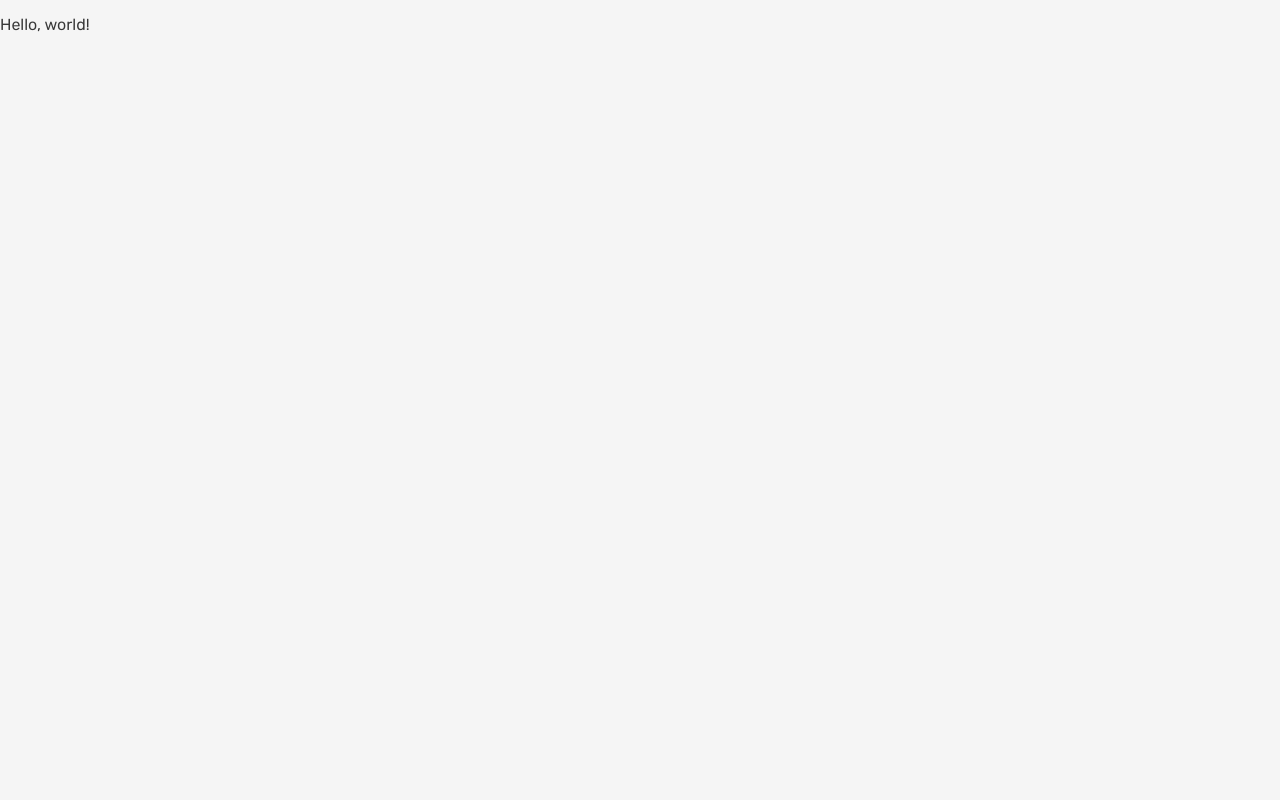
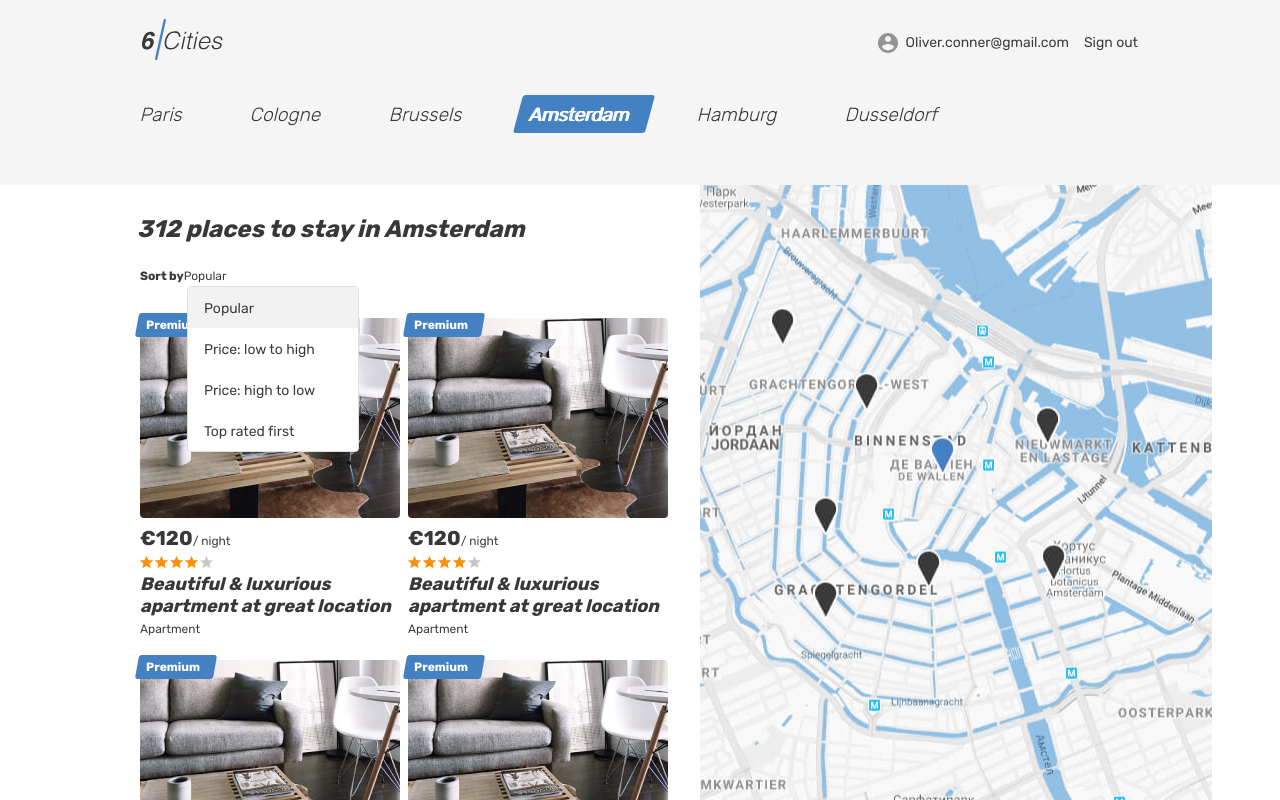
Before and after one commit to htmlacademy-react/1954435-six-cities-simple-11, a React (Create React App) app in the folder project/: page / in a window 1280 px wide. Built offline with nearby package versions, Linux system fonts and the light colour scheme.

Commit message:
Добавляет компонент главного экрана, карточки комнат

```diff
--- a/project/src/components/app/app.tsx
+++ b/project/src/components/app/app.tsx
@@ -1,5 +1,11 @@
-function App(): JSX.Element {
-  return <p>Hello, world!</p>;
+import MainScreen from '../../pages/main-screen/main-screen';
+
+type AppProps = {
+  placeCardCount: number;
+};
+
+function App({placeCardCount}: AppProps): JSX.Element {
+  return <MainScreen placeCardCount={placeCardCount} />;
 }
 
 export default App;
--- /dev/null
+++ b/project/src/components/room-card/room-card.tsx
@@ -0,0 +1,35 @@
+function RoomCard() {
+  return (
+    <article className="cities__card place-card">
+      <div className="place-card__mark">
+        <span>Premium</span>
+      </div>
+      <div className="cities__image-wrapper place-card__image-wrapper">
+        <a href="#todo">
+          <img className="place-card__image" src="img/apartment-01.jpg" width="260" height="200" alt="Place image"/>
+        </a>
+      </div>
+      <div className="place-card__info">
+        <div className="place-card__price-wrapper">
+          <div className="place-card__price">
+            <b className="place-card__price-value">&euro;120</b>
+            <span className="place-card__price-text">&#47;&nbsp;night</span>
+          </div>
+
+        </div>
+        <div className="place-card__rating rating">
+          <div className="place-card__stars rating__stars">
+            <span style={{width: '80%'}}></span>
+            <span className="visually-hidden">Rating</span>
+          </div>
+        </div>
+        <h2 className="place-card__name">
+          <a href="#todo">Beautiful &amp; luxurious apartment at great location</a>
+        </h2>
+        <p className="place-card__type">Apartment</p>
+      </div>
+    </article>
+  );
+}
+
+export default RoomCard;
--- a/project/src/index.tsx
+++ b/project/src/index.tsx
@@ -6,8 +6,12 @@
   document.getElementById('root') as HTMLElement,
 );
 
+const Setting = {
+  PlaceCardCount: 5,
+} as const;
+
 root.render(
   <React.StrictMode>
-    <App />
+    <App placeCardCount={Setting.PlaceCardCount} />
   </React.StrictMode>,
 );
--- /dev/null
+++ b/project/src/pages/main-screen/main-screen.tsx
@@ -0,0 +1,119 @@
+import RoomCard from '../../components/room-card/room-card';
+
+type MainScreenProps = {
+  placeCardCount: number;
+};
+
+function MainScreen({placeCardCount}: MainScreenProps):JSX.Element {
+  return (
+    <body className="page page--gray page--main">
+      <div style={{display: 'none'}}>
+        <svg xmlns="http://www.w3.org/2000/svg"><symbol id="icon-arrow-select" viewBox="0 0 7 4"><path fillRule="evenodd" clipRule="evenodd" d="M0 0l3.5 2.813L7 0v1.084L3.5 4 0 1.084V0z"></path></symbol><symbol id="icon-bookmark" viewBox="0 0 17 18"><path d="M3.993 2.185l.017-.092V2c0-.554.449-1 .99-1h10c.522 0 .957.41.997.923l-2.736 14.59-4.814-2.407-.39-.195-.408.153L1.31 16.44 3.993 2.185z"></path></symbol><symbol id="icon-star" viewBox="0 0 13 12"><path fillRule="evenodd" clipRule="evenodd" d="M6.5 9.644L10.517 12 9.451 7.56 13 4.573l-4.674-.386L6.5 0 4.673 4.187 0 4.573 3.549 7.56 2.483 12 6.5 9.644z"></path></symbol></svg>
+      </div>
+
+      <header className="header">
+        <div className="container">
+          <div className="header__wrapper">
+            <div className="header__left">
+              <a className="header__logo-link header__logo-link--active">
+                <img className="header__logo" src="img/logo.svg" alt="6 cities logo" width="81" height="41"/>
+              </a>
+            </div>
+            <nav className="header__nav">
+              <ul className="header__nav-list">
+                <li className="header__nav-item user">
+                  <div className="header__nav-profile">
+                    <div className="header__avatar-wrapper user__avatar-wrapper"></div>
+                    <span className="header__user-name user__name">Oliver.conner@gmail.com</span>
+                  </div>
+                </li>
+                <li className="header__nav-item">
+                  <a className="header__nav-link" href="#todo">
+                    <span className="header__signout">Sign out</span>
+                  </a>
+                </li>
+              </ul>
+            </nav>
+          </div>
+        </div>
+      </header>
+
+      <main className="page__main page__main--index">
+        <h1 className="visually-hidden">Cities</h1>
+        <div className="tabs">
+          <section className="locations container">
+            <ul className="locations__list tabs__list">
+              <li className="locations__item">
+                <a className="locations__item-link tabs__item" href="#todo">
+                  <span>Paris</span>
+                </a>
+              </li>
+              <li className="locations__item">
+                <a className="locations__item-link tabs__item" href="#todo">
+                  <span>Cologne</span>
+                </a>
+              </li>
+              <li className="locations__item">
+                <a className="locations__item-link tabs__item" href="#todo">
+                  <span>Brussels</span>
+                </a>
+              </li>
+              <li className="locations__item">
+                <a className="locations__item-link tabs__item tabs__item--active">
+                  <span>Amsterdam</span>
+                </a>
+              </li>
+              <li className="locations__item">
+                <a className="locations__item-link tabs__item" href="#todo">
+                  <span>Hamburg</span>
+                </a>
+              </li>
+              <li className="locations__item">
+                <a className="locations__item-link tabs__item" href="#todo">
+                  <span>Dusseldorf</span>
+                </a>
+              </li>
+            </ul>
+          </section>
+        </div>
+        <div className="cities">
+          <div className="cities__places-container container">
+            <section className="cities__places places">
+              <h2 className="visually-hidden">Places</h2>
+              <b className="places__found">312 places to stay in Amsterdam</b>
+              <form className="places__sorting" action="#todo" method="get">
+                <span className="places__sorting-caption">Sort by</span>
+                <span className="places__sorting-type" tabIndex={0}>
+                Popular
+                  <svg className="places__sorting-arrow" width="7" height="4">
+                    <use xlinkHref="#todoicon-arrow-select"></use>
+                  </svg>
+                </span>
+                <ul className="places__options places__options--custom places__options--opened">
+                  <li className="places__option places__option--active" tabIndex={0}>Popular</li>
+                  <li className="places__option" tabIndex={0}>Price: low to high</li>
+                  <li className="places__option" tabIndex={0}>Price: high to low</li>
+                  <li className="places__option" tabIndex={0}>Top rated first</li>
+                </ul>
+              </form>
+              <div className="cities__places-list places__list tabs__content">
+                <RoomCard />
+                <RoomCard />
+                <RoomCard />
+                <RoomCard />
+                <RoomCard />
+
+              </div>
+            </section>
+            <div className="cities__right-section">
+              <section className="cities__map map"></section>
+            </div>
+          </div>
+        </div>
+      </main>
+    </body>
+  );
+
+}
+
+export default MainScreen;
```
Also changed, not shown: project/src/pages/login-screen/login-screen.tsx (added, +72 -0 lines), 1 other file (tests, documents, lock files or other folders).
